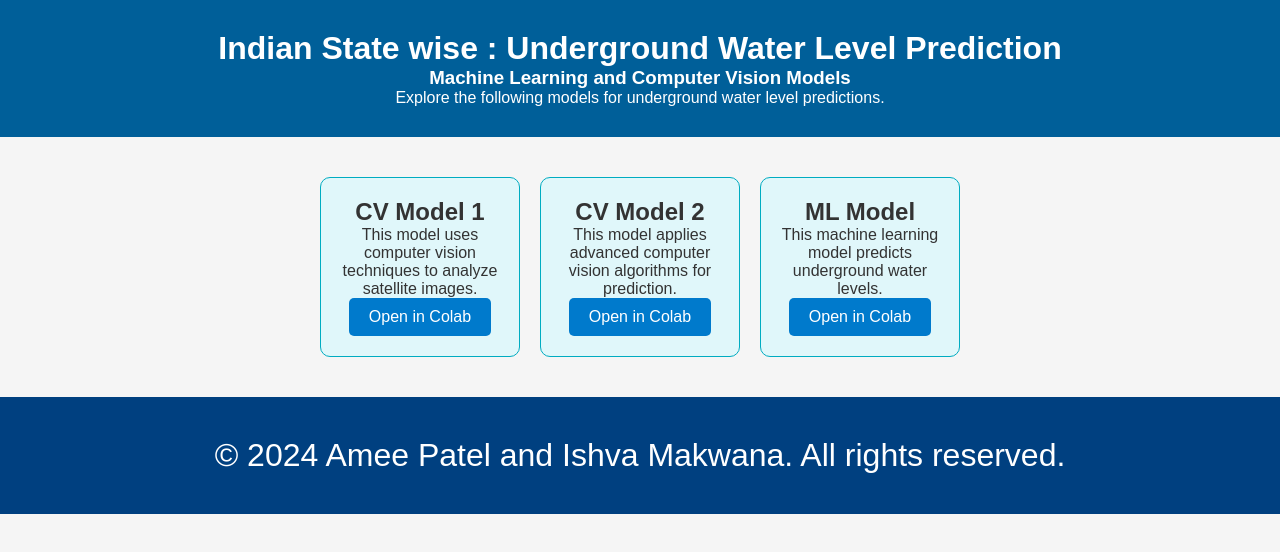
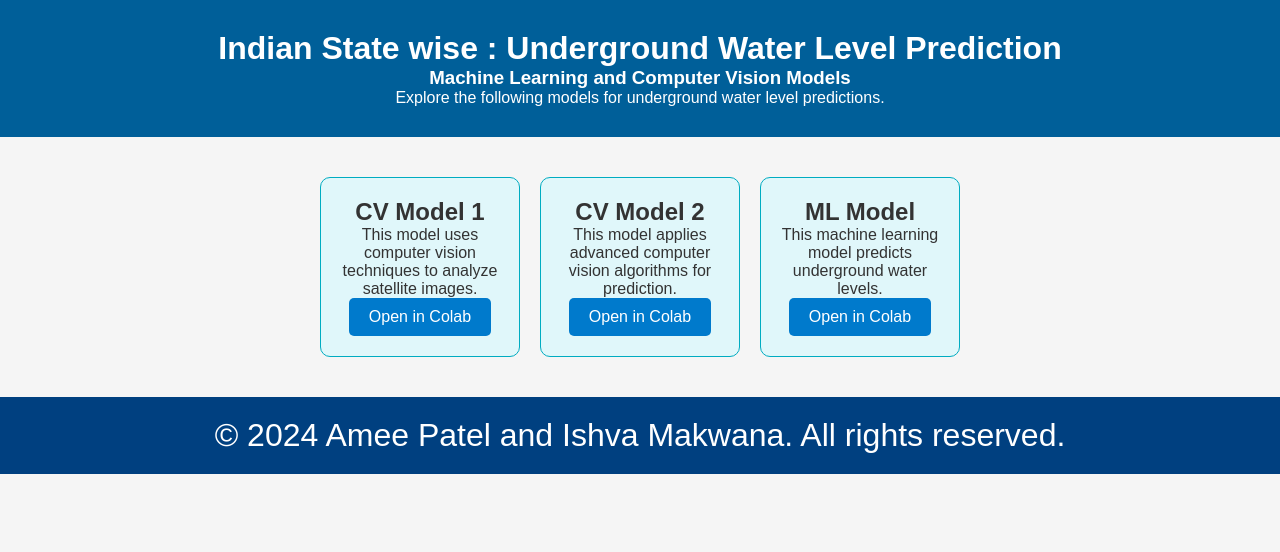
Before and after one commit to AmeeMPatel/Underground-Water-Prediction-, a plain HTML site: page index.html in a window 1280 px wide. Drawn offline with Linux system fonts and the light colour scheme.

Commit message:
styles.css

```diff
--- a/styles.css
+++ b/styles.css
@@ -63,7 +63,7 @@ body {
 /* Footer section with a darker blue background */
 .footer {
     text-align: center; /* Centered content */
-    padding: 40px; /* Padding for spacing */
+    padding: 20px; /* Padding for spacing */
     background-color: #004080; /* Dark blue background */
     color: white; /* white text */
     font-size: 2em; /* Standard font size */
```
